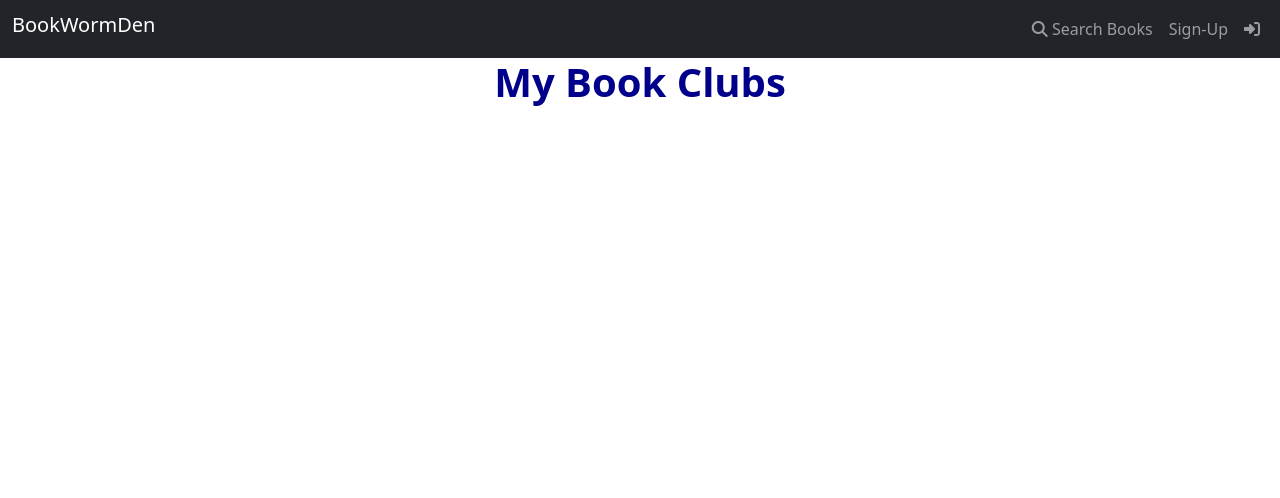
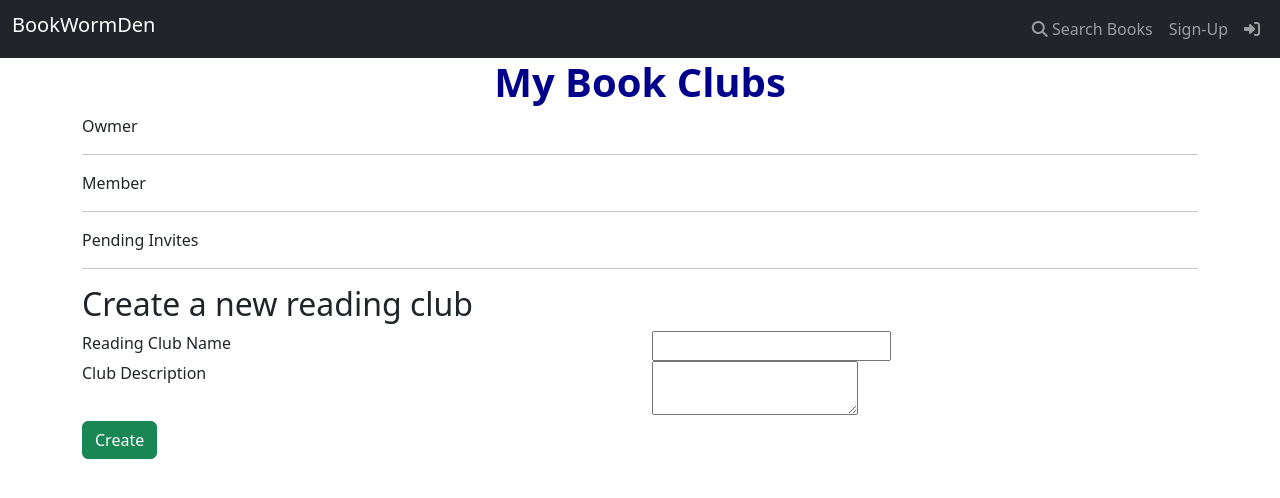
Before and after one commit to Fogaroli/BookWormDen, a Flask app: template src/templates/clubs_page.html in a window 1280 px wide. Shown: the top 498 px of the page. Run offline with Flask 3, Linux system fonts and the light colour scheme; the template is opened without the code that fills it: values that come from a table or form of the project are taken from there, others are empty; parts of the project's set-up code (start-up, migrations or seed data) failed here and were passed over; some libraries are stand-ins or nearby versions.

Commit message:
Added route and frontend to view and add clubs

```diff
--- a/src/app.py
+++ b/src/app.py
@@ -23,8 +23,14 @@ from flask import (
 from functools import wraps
 from flask_debugtoolbar import DebugToolbarExtension
 from dotenv import load_dotenv
-from models import db, connect_db, User, Book, UserBook, Comment
-from forms import UserAddForm, LoginForm, ReadStatisticsForm, NewCommentForm
+from models import db, connect_db, User, Book, UserBook, Comment, Club, ClubMembers
+from forms import (
+    UserAddForm,
+    LoginForm,
+    ReadStatisticsForm,
+    NewCommentForm,
+    NewClubForm,
+)
 import requests
 from datetime import date
 
@@ -104,10 +110,6 @@ def load_user():
 # View functions
 """
 
-"""
-User registration and login
-"""
-
 
 @app.route("/", methods=["GET"])
 def homepage():
@@ -119,6 +121,11 @@ def homepage():
         Render Homepage template file
     """
     return render_template("homepage.html")
+
+
+"""
+User registration and login routes
+"""
 
 
 @app.route("/register", methods=["GET", "POST"])
@@ -170,6 +177,11 @@ def logout_view():
 def user_page():
     """View function to open user homepage"""
     return render_template("user_page.html", user=g.user)
+
+
+"""
+User den routes
+"""
 
 
 @app.route("/den", methods=["GET"])
@@ -265,7 +277,7 @@ def user_book_page(volume_id):
 
 
 """
-Book search engine
+Book search routes
 """
 
 
@@ -345,7 +357,7 @@ def get_book_details(volume_id):
 
 
 """
-Book Comments engine
+Book Comments route
 """
 
 
@@ -374,4 +386,27 @@ Book clubs
 @login_required
 def book_clubs_page():
     """View function to open user book clubs home"""
-    return render_template("clubs_page.html")
+    clubs_member = g.user.clubs
+    clubs_owner = g.user.owned
+    club_form = NewClubForm()
+    return render_template(
+        "clubs_page.html", form=club_form, owned=clubs_owner, member=clubs_member
+    )
+
+
+@app.route("/clubs/add", methods=["POST"])
+@login_required
+def add_new_club():
+    """View function to open user book clubs home"""
+    club_form = NewClubForm()
+    data = {}
+    if club_form.validate_on_submit():
+        data["club_name"] = club_form.club_name.data
+        data["club_description"] = club_form.club_description.data
+        data["owner_id"] = g.user.id
+        new_club = Club.createClub(data)
+        if new_club:
+            flash("Reading club added to the database", "success")
+        else:
+            flash("Error adding the reading club, please try again", "danger")
+    return redirect(url_for("book_clubs_page"))
--- a/src/forms.py
+++ b/src/forms.py
@@ -73,3 +73,12 @@ class NewCommentForm(FlaskForm):
             (2, "Public (visible to all Den's members)"),
         ],
     )
+
+
+class NewClubForm(FlaskForm):
+    """Form to create a mew reading club"""
+
+    club_name = StringField(
+        "Reading Club Name", validators=[DataRequired(), Length(max=50)]
+    )
+    club_description = TextAreaField("Club Description", validators=[Optional()])
--- a/src/templates/clubs_page.html
+++ b/src/templates/clubs_page.html
@@ -2,5 +2,51 @@
 block body %}
 
 <h1>My Book Clubs</h1>
+<div class="row">
+    <div class="col-1">Owmer</div>
+    <div class="col-11">
+        <div class="row">
+            {%for club in owned%}
+            <div class="card col-3">
+                <h5 class="card-header">{{club.club_name}}</h5>
+                <div class="card-body">
+                    <p class="card-text">{{club.club_description}}</p>
+                    <a href="/clubs/{{club.id}}" class="btn btn-primary"
+                        >View Club</a
+                    >
+                </div>
+            </div>
+            {%endfor%}
+        </div>
+    </div>
+</div>
+<hr />
+<div class="row">
+    <div class="col-3">Member</div>
+    <div class="col-9"></div>
+</div>
+<hr />
+<div class="row">
+    <div class="col-3">Pending Invites</div>
+    <div class="col-9"></div>
+</div>
+<hr />
+<h2>Create a new reading club</h2>
+<form method="POST" action="{{url_for('add_new_club')}}">
+    {{ form.hidden_tag() }} {% for field in form if field.widget.input_type !=
+    'hidden'%}
+    <div class="row">
+        <div class="col">{{field.label}}</div>
+        <div class="col">
+            {{field}} {% for error in field.errors %}
+            <span class="text-danger">{{ error }}</span>
+            {% endfor %}
+        </div>
+    </div>
+    {%endfor%}
+    <div class="edit-btn-area">
+        <button type="submit" class="btn btn-success">Create</button>
+    </div>
+</form>
 
 {% endblock %}
```
Also changed, not shown: src/models.py (+8 -6 lines).
